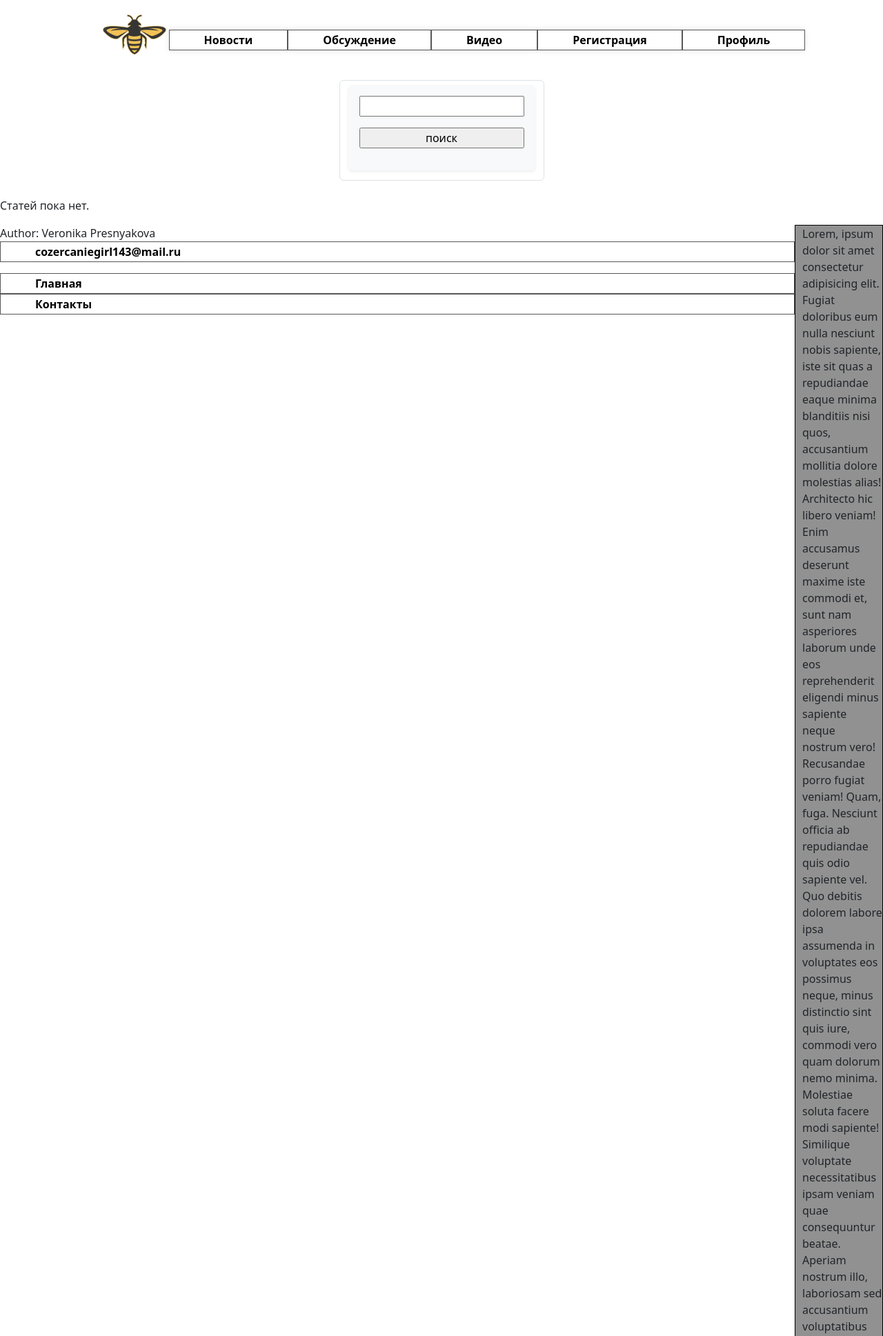
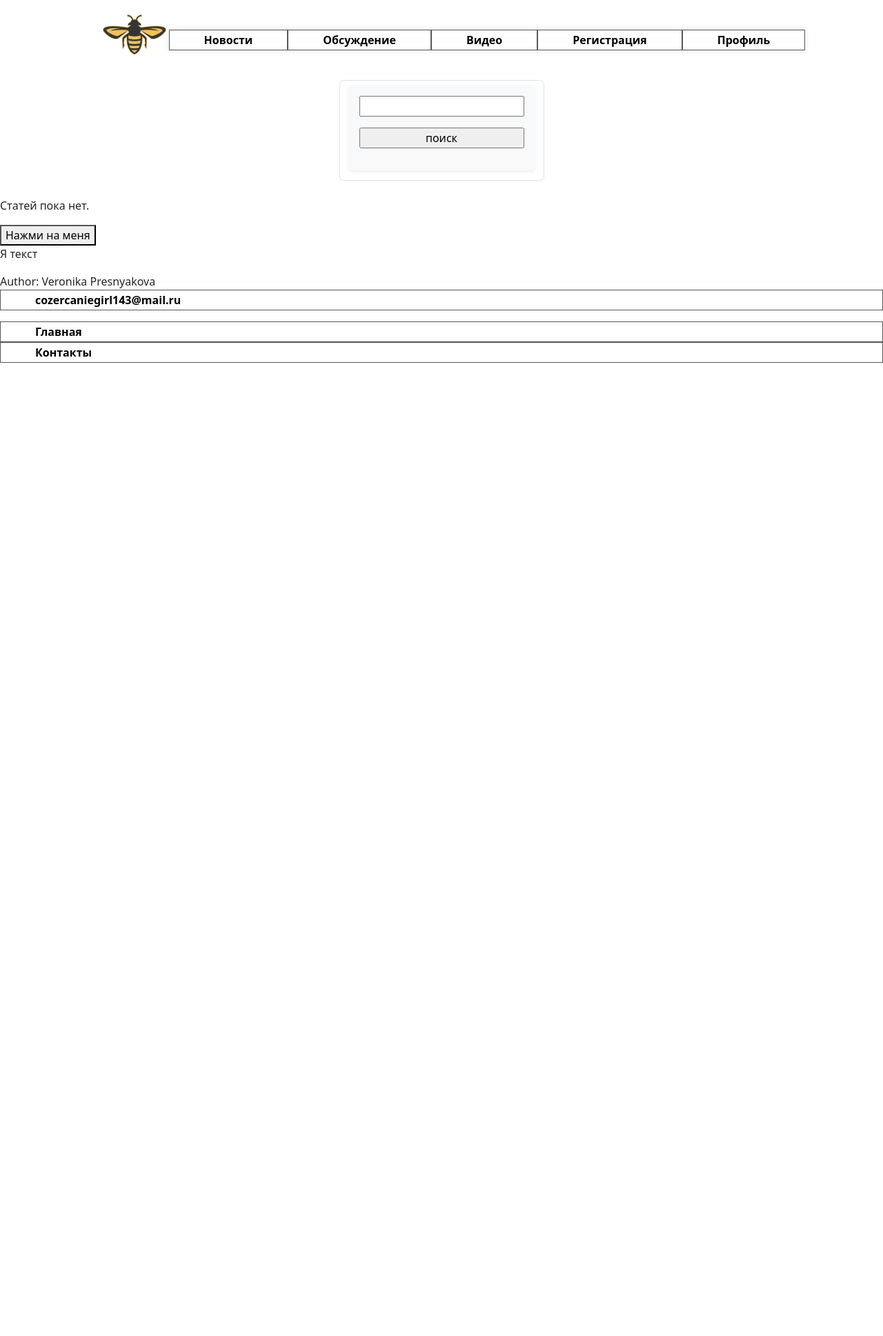
Before and after one commit to Niki96434/project_bee_market_, a Flask app: page / in a window 1280 px wide. Shown: the top 1937 px of the page at 69% size. After the commit the page ends 526 px from the top, so only its background shows below. Run offline with Flask 3, Linux system fonts and the light colour scheme.

Commit message:
кнопка изменения текста

```diff
--- a/static/js/script.js
+++ b/static/js/script.js
@@ -1,16 +1,36 @@
 'use strict';
-const brokenLinks = ['vk', 'youtube', 'facebook']
-    const correctLink = (linksArray) => {
-        const correctLinks = [];
-        linksArray.forEach((link) => {
-            const fixedLink = 'https://' + link + '.com'
-            correctLinks.push(fixedLink);
-    })
 
-        // const res = console.log(a)
-    return correctLinks;
+function changeText(e) {
+    const textElement = document.getElementById('modifiedText');
+    textElement.textContent = 'А теперь я измененный текст'
+
 }
-console.log(correctLink(brokenLinks));
+// const userName = {
+//     a: 'nika',
+//     b: {
+//         c: false
+//     }
+// }
+// const person = Object.assign({}, userName)
+// person.a = 'vika'
+// userName.e = 'vika'; // свойство объекта можно легко поменять, даже если оно конст, потому что объект - ссылочный тип, в переменных хранится не значение, а ссылка(область памяти) на объект
+// userName['e'] = 'tugoserya'
+// мутирование объекта и мутирование копий(когда одной переменной  присваивается значение другой переменной с ссылкой на объект )
+// console.log(person)
+// console.table(userName)
+
+// const brokenLinks = ['vk', 'youtube', 'facebook']
+//     const correctLink = (linksArray) => {
+//         const correctLinks = [];
+//         linksArray.forEach((link) => {
+//             const fixedLink = 'https://' + link + '.com'
+//             correctLinks.push(fixedLink);
+//     })
+
+//         // const res = console.log(a)
+//     return correctLinks;
+// }
+// console.log(correctLink(brokenLinks));
 
 // function calculateCircleArea(Value) {
 //     let x = Value;
--- a/templates/news.html
+++ b/templates/news.html
@@ -36,8 +36,9 @@
 {% else %}
             <p>Статей пока нет.</p>
 {%endif%}
-
-<aside>
+<button type='submit' onclick="changeText()">Нажми на меня</button>
+<p id="modifiedText">Я текст</p>
+<!-- <aside>
     <p>
         Lorem, ipsum dolor sit amet consectetur adipisicing elit. Fugiat doloribus eum nulla nesciunt nobis sapiente, iste sit quas a repudiandae eaque minima blanditiis nisi quos, accusantium mollitia dolore molestias alias!
 Architecto hic libero veniam! Enim accusamus deserunt maxime iste commodi et, sunt nam asperiores laborum unde eos reprehenderit eligendi minus sapiente neque nostrum vero! Recusandae porro fugiat veniam! Quam, fuga.
@@ -47,7 +48,7 @@ Quos culpa ipsam illum, distinctio inventore saepe adipisci recusandae explicabo
 Quo ipsa suscipit, perferendis ratione praesentium beatae officiis iste fuga blanditiis hic debitis illo est repellendus culpa similique harum molestias temporibus id dolores quae dolore inventore quas doloremque. Quas, dolorum!
 Blanditiis nulla, nobis deserunt aut velit vitae nesciunt aperiam odio iure officiis illo distinctio rerum.
     </p>
-</aside>
+</aside> -->
 <p>
 <script src="static\js\script.js"></script>
 {% endblock %}
```
